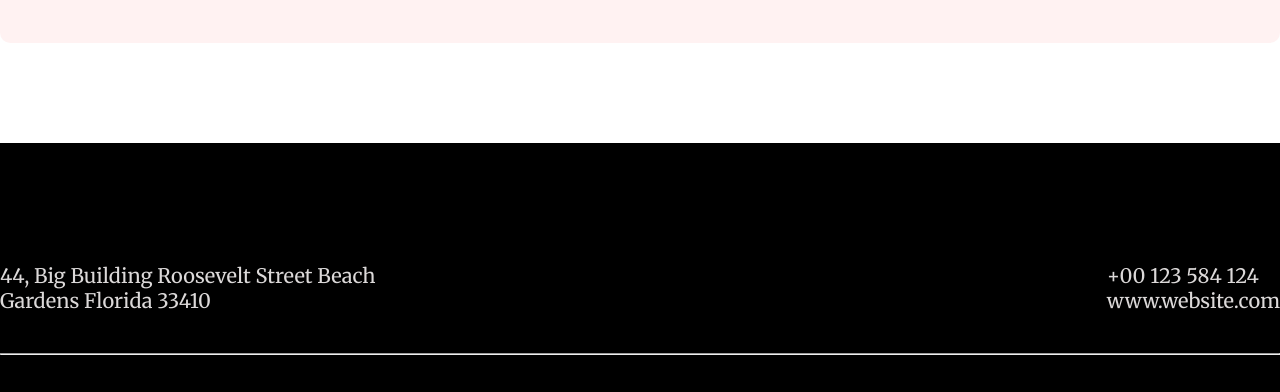
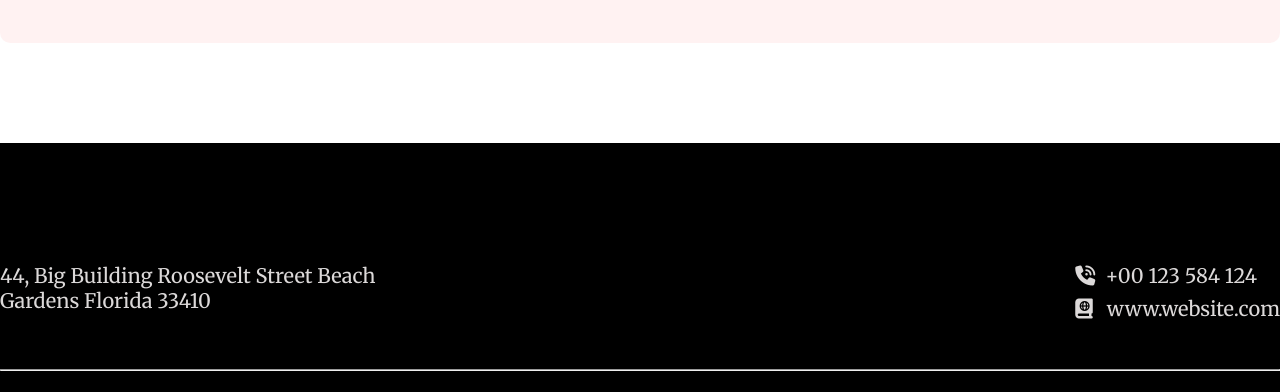
Before and after one commit to MohammadTanvir881/assignment-1, a plain HTML site: page index.html in a window 1280 px wide. Shown: the part 6092-6484 px from the top of the page. Drawn offline with Linux system fonts and the light colour scheme.

Commit message:
website full done

```diff
--- a/index.html
+++ b/index.html
@@ -4,6 +4,7 @@
     <meta charset="UTF-8">
     <meta name="viewport" content="width=device-width, initial-scale=1.0">
     <link rel="stylesheet" href="style/style.css">
+    <script src="https://kit.fontawesome.com/f58157aecf.js" crossorigin="anonymous"></script>
     <title>Assignment 1</title>
 </head>
 <body>
@@ -168,8 +169,9 @@
 
                     </div>
                     <div class="footer-top-text">
-                        <p>+00 123 584 124</p>
-                        <p>www.website.com</p>
+                        <p><i class="fa-solid fa-phone-volume"> &nbsp;</i>+00 123 584 124</p>
+                        <p><i class="fa-solid fa-book-atlas"></i>
+                           &nbsp; www.website.com</p>
                     </div>
               </section> <hr>
 
--- a/style/style.css
+++ b/style/style.css
@@ -409,8 +409,12 @@ footer {
     margin-top: 120px;
     color: rgba(255, 252, 252, 0.863);
 }
+
+.footer-top-text * {
+     padding-bottom: 5px;
+}
 hr {
-    color: rgba(43, 31, 31, 0.914);
+    color: rgba(70, 54, 54, 0.914);
     max-width: 1320px;
     margin: 0 auto;
 
```
